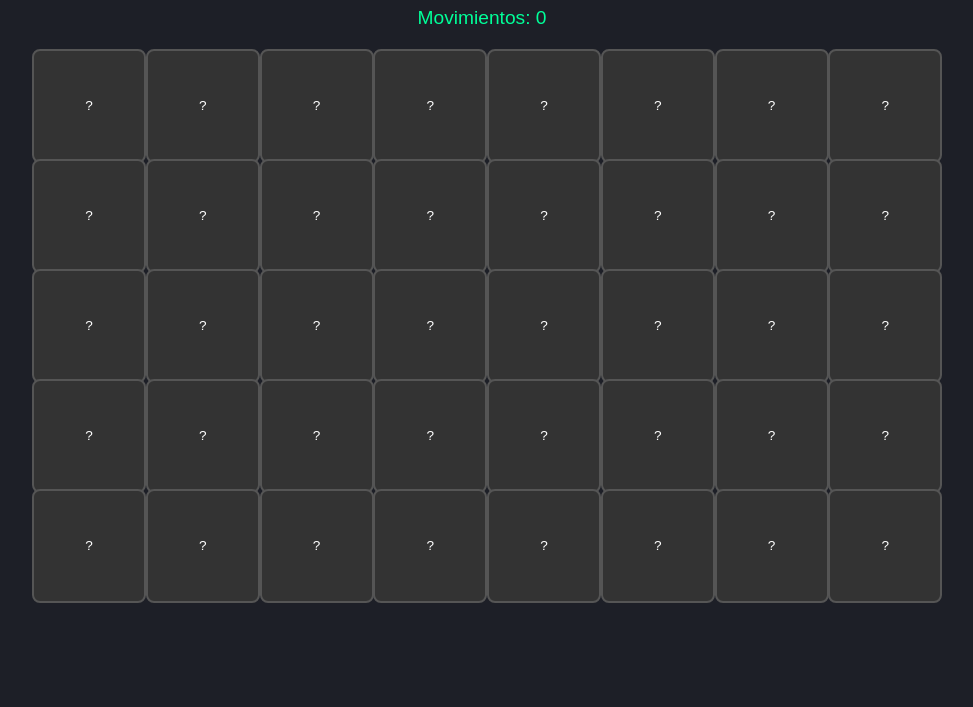
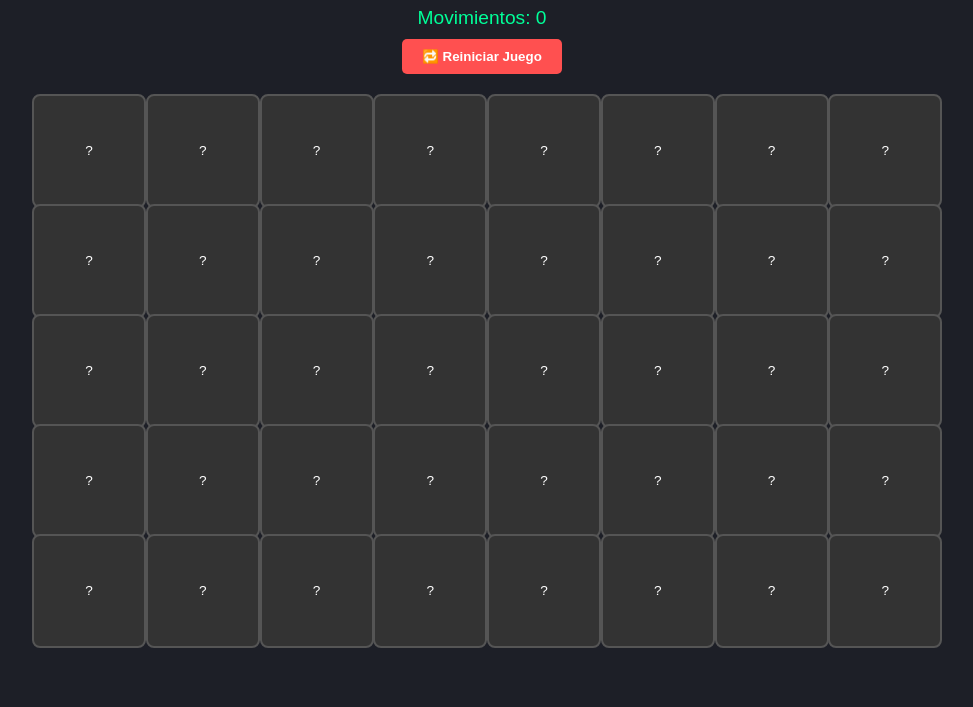
Before and after one commit to Cryssanty17/Juego_interactivo, a plain HTML site: page index.html in a window 1280 px wide. Shown: the part 93-800 px from the top of the page, without its empty margins (158-1131 px from the left). Drawn offline with Linux system fonts and the light colour scheme.

Commit message:
Cambios realizados

```diff
--- a/index.html
+++ b/index.html
@@ -8,6 +8,7 @@
 <body>
   <h1>Memorama: Países y Capitales</h1>
   <p id="contador">Movimientos: 0</p>
+  <button id="reiniciarBtn">🔁 Reiniciar Juego</button>
   <div class="game-board" id="gameBoard"></div>
   <p id="mensajeFinal" class="mensaje-oculto">¡Has encontrado todas las parejas! 🎉</p>
   <script src="script.js"></script>
--- a/script.js
+++ b/script.js
@@ -21,24 +21,34 @@ const pairs = [
   { id: 'eg', pais: 'Egipto', capital: 'El Cairo' },
 ];
 
+const board = document.getElementById("gameBoard");
+const contadorElement = document.getElementById("contador");
+const mensajeFinal = document.getElementById("mensajeFinal");
+const reiniciarBtn = document.getElementById("reiniciarBtn");
+
+let movimientos = 0;
+let aciertos = 0;
+let firstCard = null;
+let secondCard = null;
+let lockBoard = false;
+
+function iniciarJuego() {
+  board.innerHTML = "";
+  mensajeFinal.classList.add("mensaje-oculto");
+  movimientos = 0;
+  aciertos = 0;
+  firstCard = null;
+  secondCard = null;
+  lockBoard = false;
+  contadorElement.textContent = "Movimientos: 0";
+
   let cards = [];
-
   pairs.forEach(pair => {
     cards.push({ id: pair.id, content: pair.pais });
     cards.push({ id: pair.id, content: pair.capital });
   });
 
   cards = shuffle(cards);
-
-const board = document.getElementById("gameBoard");
-const contadorElement = document.getElementById("contador");
-const mensajeFinal = document.getElementById("mensajeFinal");
-
-let firstCard = null;
-let secondCard = null;
-let lockBoard = false;
-let movimientos = 0;
-let aciertos = 0;
 
   cards.forEach(data => {
     const card = document.createElement("div");
@@ -98,7 +108,12 @@ cards.forEach(data => {
       }
     });
   });
+}
+
+reiniciarBtn.addEventListener("click", iniciarJuego);
 
 function shuffle(arr) {
   return arr.sort(() => Math.random() - 0.5);
 }
+
+iniciarJuego();
--- a/styles.css
+++ b/styles.css
@@ -9,8 +9,24 @@ body {
 
 #contador {
   font-size: 1.2em;
+  margin-bottom: 10px;
+  color: #00ff99;
+}
+
+#reiniciarBtn {
   margin-bottom: 20px;
-  color: #00ff99;
+  padding: 10px 20px;
+  background-color: #ff5050;
+  border: none;
+  border-radius: 5px;
+  color: white;
+  font-weight: bold;
+  cursor: pointer;
+  transition: background-color 0.3s;
+}
+
+#reiniciarBtn:hover {
+  background-color: #ff1a1a;
 }
 
 .game-board {
```
Lines whose indentation alone changed are shown as unchanged.
